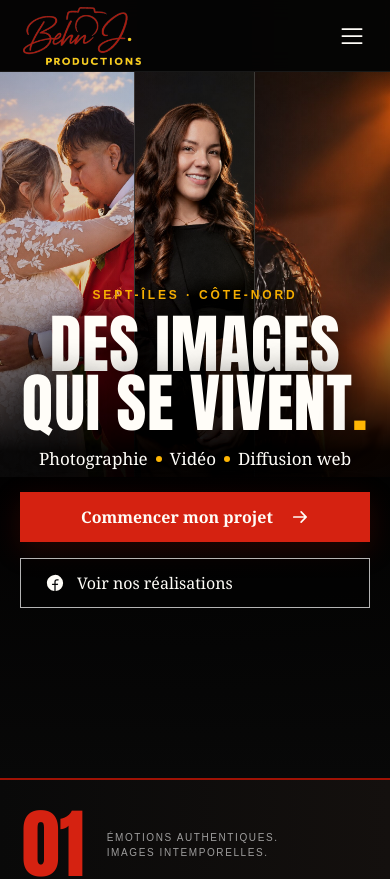
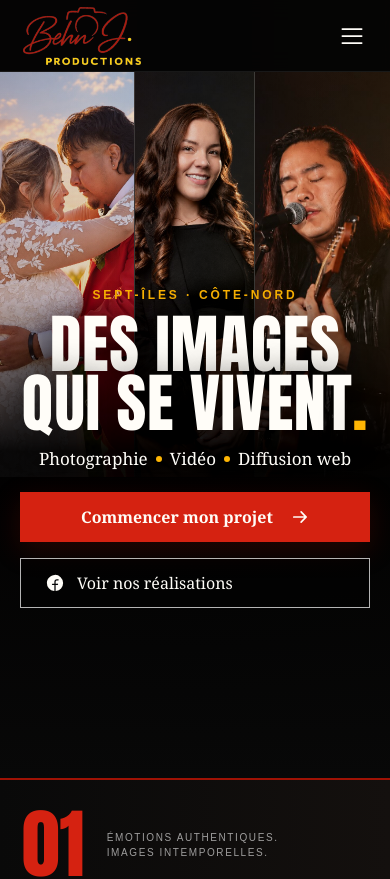
Before and after one commit to behnjproductions/behn-j-productions-site, a React (Vite) app: page / in a window 390 px wide. Shown: the top 879 px of the page. Built offline with nearby package versions, Linux system fonts and the light colour scheme; a web font is replaced by a local one.

Commit message:
Refine mobile performer framing

```diff
--- a/src/styles.css
+++ b/src/styles.css
@@ -517,6 +517,6 @@ button { color:inherit; }
   }
 
   .hero__media img:nth-child(3) {
-    object-position:100% center;
+    object-position:70% center;
   }
 }
```
